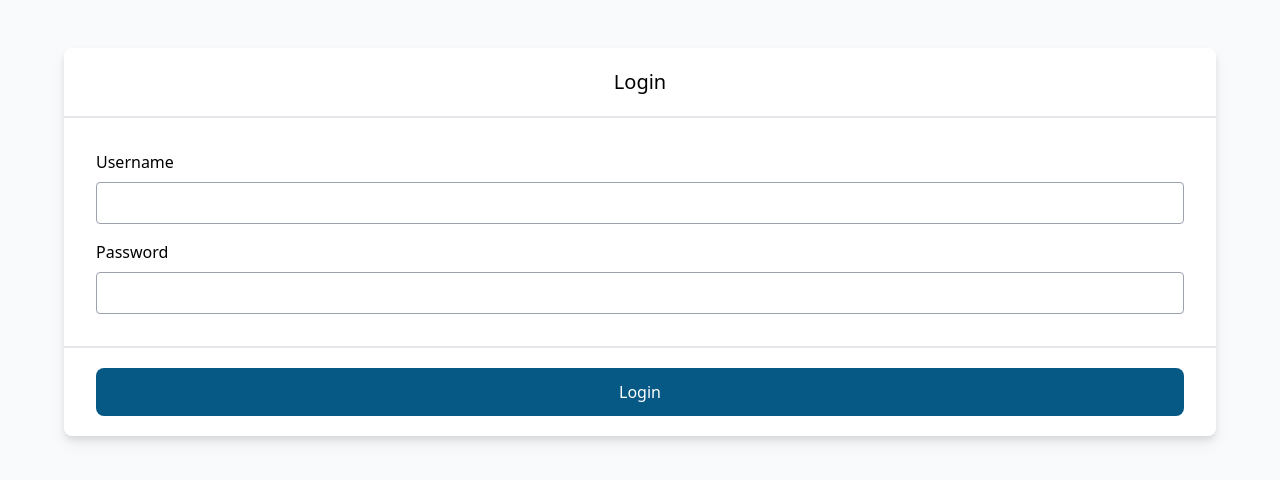
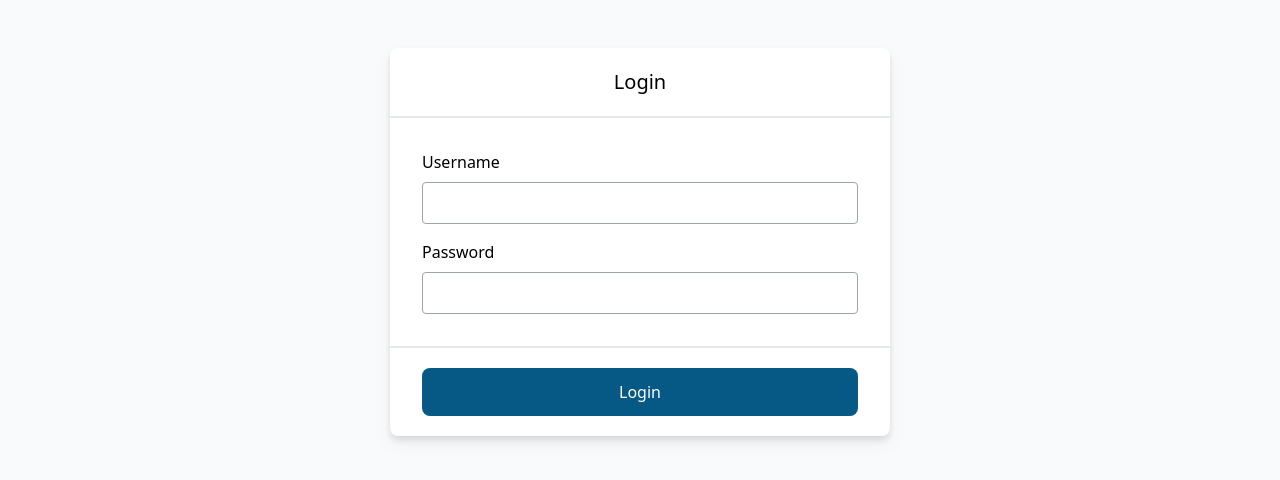
Before and after one commit to janbu12/restourant-project, a React (Vite) app in the folder frontend/: page /login in a window 1280 px wide. Shown: the part 158-638 px from the top of the page. Built offline with nearby package versions, Linux system fonts and the light colour scheme.

Commit message:
update style login

```diff
--- a/frontend/src/pages/login/Login.jsx
+++ b/frontend/src/pages/login/Login.jsx
@@ -4,7 +4,7 @@ export default function Login() {
   return (
     <div className='w-full h-screen bg-slate-50 flex justify-center items-center'>
         <div
-            className='flex flex-col items-center w-auto phone:min-w-[90%] h-auto bg-white rounded-lg drop-shadow-lg gap-8'>
+            className='flex flex-col items-center w-auto phone:min-w-[90%] laptop:min-w-[500px] h-auto bg-white rounded-lg drop-shadow-lg gap-8'>
             <div className='w-full border-b-2 py-5'>
                 <h2 className='text-center text-xl font-medium'>Login</h2>
             </div>
```
